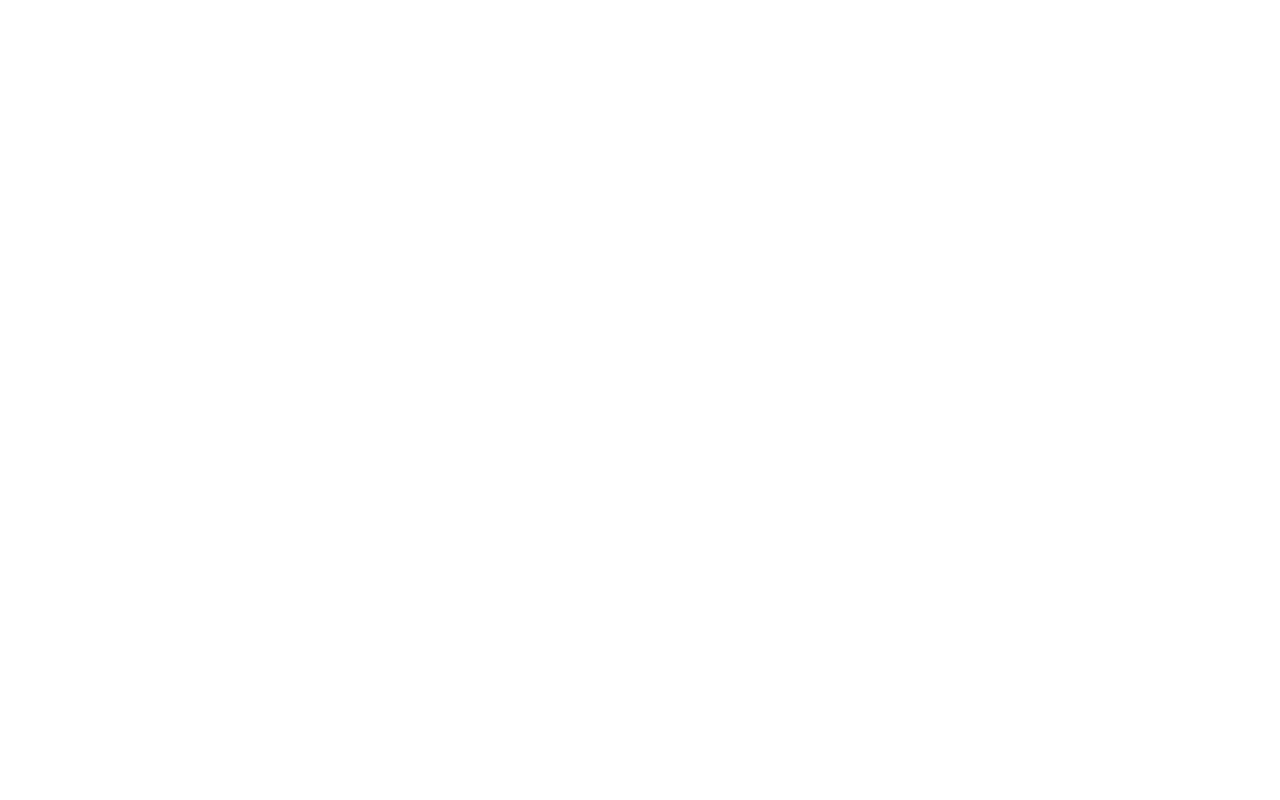
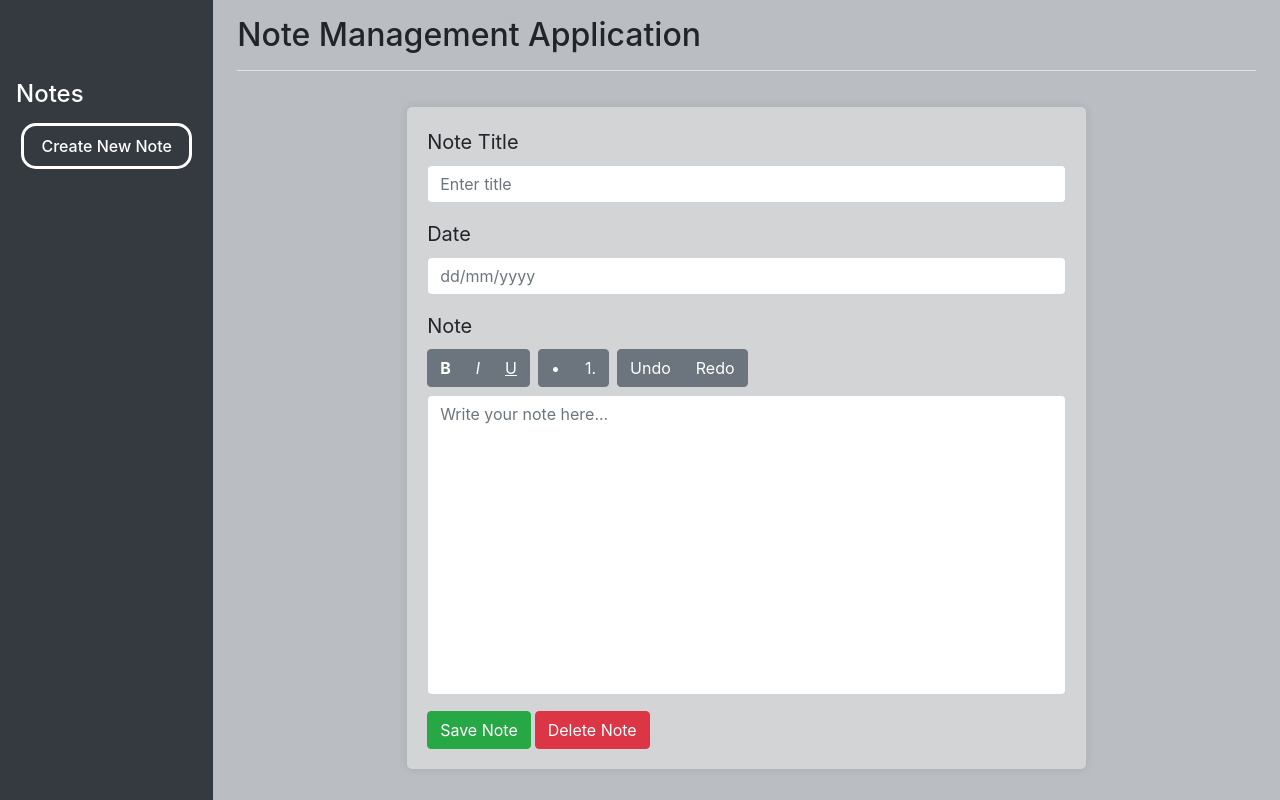
Before and after one commit to AlexHerbertGit/Note-Taking-Application---JWT, a website: page src/public/index.html in a window 1280 px wide. Drawn offline with nearby package versions, Linux system fonts and the light colour scheme.

Commit message:
Created the main page and dynamic elements on the page. Note taking form has text editing controls, mobile sized screens have a dynamic nav bar that toggles the notes list with a hamburger button.

```diff
--- /dev/null
+++ b/package.json
@@ -0,0 +1,5 @@
+{
+  "dependencies": {
+    "bootstrap": "^5.3.3"
+  }
+}
--- a/src/public/index.html
+++ b/src/public/index.html
@@ -3,9 +3,86 @@
 <head>
     <meta charset="UTF-8">
     <meta name="viewport" content="width=device-width, initial-scale=1.0">
-    <title>Document</title>
+    <title>Note Management Application</title>
+    <link rel="stylesheet" href="https://stackpath.bootstrapcdn.com/bootstrap/4.5.2/css/bootstrap.min.css">
+    <link rel="stylesheet" href="styles.css">
 </head>
 <body>
+    <!-- Navbar for mobile view -->
+    <nav class="navbar navbar-expand-lg navbar-dark bg-dark d-md-none">
+        <button class="navbar-toggler" type="button" id="sidebarToggle" aria-controls="sidebarMenu" aria-expanded="false" aria-label="Toggle navigation">
+            <span class="navbar-toggler-icon"></span>
+        </button>
+        <a class="navbar-brand" href="#">Note Management Application</a>
+    </nav>
 
+    <div class="container-fluid">
+        <div class="row">
+            <!-- Sidebar for larger screens and hidden on mobile by default -->
+            <nav id="sidebarMenu" class="col-md-2 bg-dark sidebar d-none d-md-block">
+                <div class="sidebar-sticky">
+                    <h6 class="sidebar-heading d-flex justify-content-between align-items-center px-3 mt-4 mb-1">
+                        <span>Notes</span>
+                    </h6>
+                    <ul class="nav flex-column">
+                        <li class="nav-item">
+                            <a class="nav-link" href="#">
+                                Create New Note
+                            </a>
+                        </li>
+                        <!-- Add dynamic list items here -->
+                    </ul>
+                </div>
+            </nav>
+
+
+            <main role="main" class="col-md-9 ml-sm-auto col-lg-10 px-4">
+                <div class="d-flex justify-content-between flex-wrap flex-md-nowrap align-items-center pt-3 pb-2 mb-3 border-bottom">
+                    <h1 class="h2">Note Management Application</h1>
+                </div>
+
+                <div class="d-flex justify-content-center">
+                    <div class="note-editor col-12 col-md-10 col-lg-8">
+                        <form>
+                            <div class="form-group">
+                                <label for="noteTitle">Note Title</label>
+                                <input type="text" class="form-control" id="noteTitle" placeholder="Enter title">
+                            </div>
+                            <div class="form-group">
+                                <label for="noteDate">Date</label>
+                                <input type="text" class="form-control" id="noteDate" placeholder="dd/mm/yyyy">
+                            </div>
+                            <div class="form-group">
+                                <label for="noteContent">Note</label>
+                                <div class="btn-toolbar mb-2">
+                                    <div class="btn-group mr-2">
+                                        <button type="button" class="btn btn-secondary" onclick="execCmd('bold')"><b>B</b></button>
+                                        <button type="button" class="btn btn-secondary" onclick="execCmd('italic')"><i>I</i></button>
+                                        <button type="button" class="btn btn-secondary" onclick="execCmd('underline')"><u>U</u></button>
+                                    </div>
+                                    <div class="btn-group mr-2">
+                                        <button type="button" class="btn btn-secondary" onclick="execCmd('insertUnorderedList')">&bull; </button>
+                                        <button type="button" class="btn btn-secondary" onclick="execCmd('insertOrderedList')">1.</button>
+                                    </div>
+                                    <div class="btn-group">
+                                        <button type="button" class="btn btn-secondary" onclick="execCmd('undo')">Undo</button>
+                                        <button type="button" class="btn btn-secondary" onclick="execCmd('redo')">Redo</button>
+                                    </div>
+                                </div>
+                                <div class="form-control" id="noteContent" contenteditable="true" placeholder="Write your note here..."></div>
+                            </div>
+                            <button type="submit" class="btn btn-success">Save Note</button>
+                            <button type="button" class="btn btn-danger">Delete Note</button>
+                        </form>
+                    </div>
+                </div>
+            </main>
+        </div>
+    </div>
+
+    <script src="https://code.jquery.com/jquery-3.5.1.slim.min.js"></script>
+    <script src="https://cdn.jsdelivr.net/npm/@popperjs/core@2.9.3/dist/umd/popper.min.js"></script>
+    <script src="https://stackpath.bootstrapcdn.com/bootstrap/4.5.2/js/bootstrap.min.js"></script>
+    <script src="./script.js"></script>
 </body>
 </html>
--- a/src/public/script.js
+++ b/src/public/script.js
@@ -0,0 +1,18 @@
+document.addEventListener('DOMContentLoaded', function() {
+    // Function to execute commands for text formatting
+    function execCmd(command) {
+        document.execCommand(command, false, null);
+    }
+
+    // Event listener for the sidebar toggle button
+    document.getElementById('sidebarToggle').addEventListener('click', function() {
+        var sidebar = document.getElementById('sidebarMenu');
+        if (sidebar.classList.contains('d-none')) {
+            sidebar.classList.remove('d-none');
+            sidebar.classList.add('d-block');
+        } else {
+            sidebar.classList.remove('d-block');
+            sidebar.classList.add('d-none');
+        }
+    });
+});
--- a/src/public/styles.css
+++ b/src/public/styles.css
@@ -0,0 +1,91 @@
+body {
+    font-size: 0.875rem;
+    background-color: #babec2;
+}
+
+.navbar-dark .navbar-toggler {
+    border-color: rgba(255, 255, 255, 0.1);
+}
+
+.sidebar {
+    position: fixed;
+    top: 56px; /* Adjusted to sit below the navbar */
+    bottom: 0;
+    left: 0;
+    z-index: 100;
+    padding: 48px 0 0;
+    box-shadow: inset -1px 0 0 rgba(0, 0, 0, 0.1);
+}
+
+.sidebar h6 {
+    color: white;
+    font-size: 24px;
+    padding-bottom: 5%;
+}
+
+.form-group label {
+    font-size: 20px;
+}
+
+.sidebar-sticky {
+    position: relative;
+    top: 0;
+    height: calc(100vh - 104px); /* Adjusted to account for the navbar height */
+    padding-top: 0.5rem;
+    overflow-x: hidden;
+    overflow-y: auto;
+}
+
+.sidebar .nav-link {
+    font-weight: 500;
+    color: #ffffff;
+    border: solid;
+    margin-left: 10%;
+    margin-right: 10%;
+    text-align: center;
+    font-size: 16px;
+    border-radius: 15px;
+}
+
+.sidebar .nav-link:hover {
+    color: #030303;
+    background-color: #babec2;
+}
+
+.note-editor {
+    margin-top: 20px;
+    background-color: #d2d4d6;
+    padding: 20px;
+    border-radius: 5px;
+    box-shadow: 0 0 10px rgba(0, 0, 0, 0.1);
+}
+
+#noteContent {
+    height: 300px; /* Fixed height for the content area */
+    overflow: auto; /* Add a scrollbar when content overflows */
+    white-space: pre-wrap; /* Preserve whitespace and wrap text */
+}
+
+[contenteditable="true"]:empty:before {
+    content: attr(placeholder);
+    color: #6c757d;
+}
+
+/* Style for the internal hamburger button */
+.navbar-toggler.d-md-none {
+    display: block;
+    margin-left: auto;
+    margin-right: auto;
+    margin-bottom: 10px;
+}
+
+/* Adjust sidebar position for desktop/tablet screens */
+@media (min-width: 768px) {
+    .sidebar {
+        top: 0; /* Remove the gap above the sidebar */
+    }
+
+    .sidebar-sticky {
+        height: calc(100vh - 48px); /* Adjust height to fill the viewport */
+    }
+}
```
Also changed, not shown: 1 other file.
